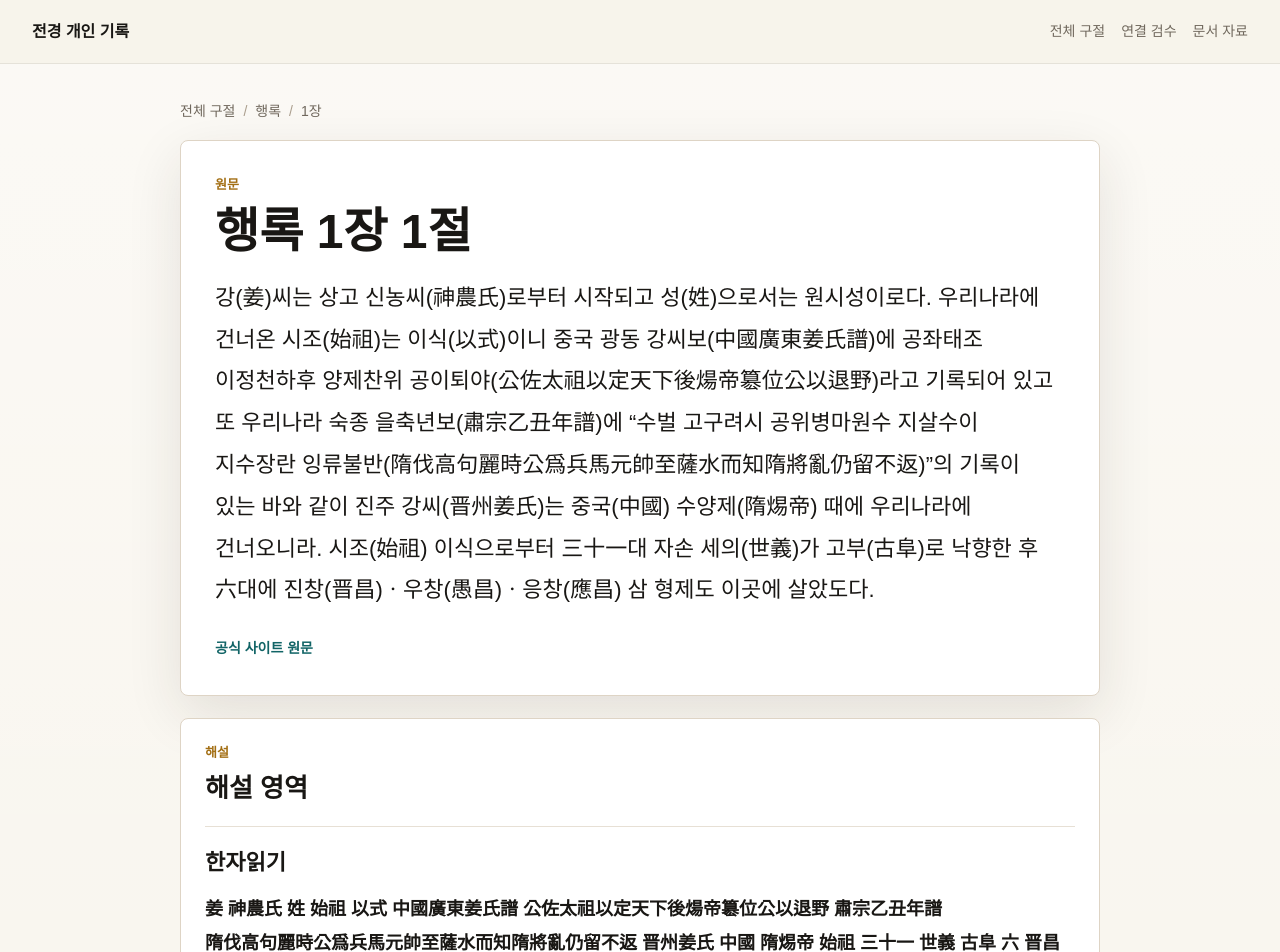
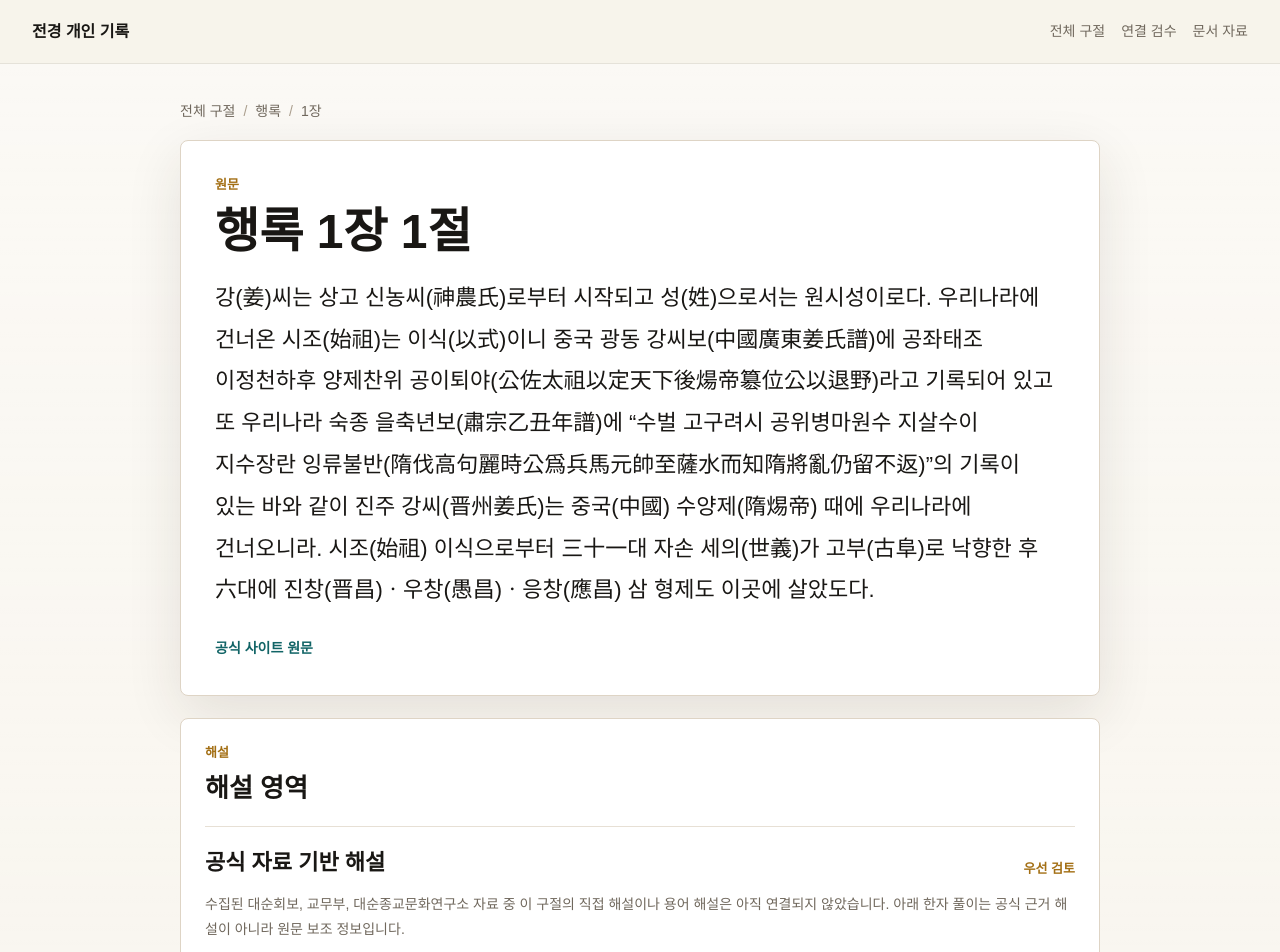
Before and after one commit to lsk7209/daeson-wiki, a Next.js app: page /verses/haengrok-1-1 in a window 1280 px wide. Shown: the top 952 px of the page. Built offline with nearby package versions, Linux system fonts and the light colour scheme.

Commit message:
Prioritize official source commentary

```diff
--- a/app/globals.css
+++ b/app/globals.css
@@ -570,12 +570,66 @@ li p {
   margin-bottom: 0;
 }
 
+.source-commentary-section,
 .hanja-section,
 .commentary-draft {
   display: grid;
   gap: 12px;
   padding-top: 18px;
   border-top: 1px solid rgba(222, 212, 197, 0.72);
+}
+
+.source-commentary-heading {
+  display: flex;
+  align-items: end;
+  justify-content: space-between;
+  gap: 16px;
+}
+
+.source-commentary-heading h3 {
+  margin-bottom: 0;
+}
+
+.source-commentary-heading span {
+  color: var(--gold);
+  font-size: 13px;
+  font-weight: 800;
+}
+
+.source-commentary-list {
+  display: grid;
+  gap: 0;
+}
+
+.source-commentary-row {
+  display: grid;
+  gap: 8px;
+  padding: 14px 0;
+  border-top: 1px solid rgba(222, 212, 197, 0.72);
+}
+
+.source-commentary-row a {
+  display: grid;
+  gap: 4px;
+}
+
+.source-commentary-row strong {
+  color: var(--accent);
+  font-size: 17px;
+}
+
+.source-commentary-row span {
+  color: var(--gold);
+  font-size: 13px;
+  font-weight: 800;
+}
+
+.source-commentary-row p,
+.source-commentary-empty {
+  margin-bottom: 0;
+  color: var(--muted);
+  font-size: 14px;
+  line-height: 1.75;
 }
 
 .hanja-section h3,
--- a/app/verses/[id]/page.tsx
+++ b/app/verses/[id]/page.tsx
@@ -8,7 +8,10 @@ import {
   shouldUseLongHanjaMode,
 } from "@/lib/hanja";
 import { getSourceLinksForVerse } from "@/lib/source-links";
-import type { VerseSourceLink } from "@/lib/source-types";
+import type {
+  VerseSourceLink,
+  VerseSourceLinkWithDocument,
+} from "@/lib/source-types";
 import {
   getAdjacentVerses,
   getAllVerses,
@@ -50,6 +53,9 @@ export default async function VersePage({ params }: VersePageProps) {
 
   const adjacent = getAdjacentVerses(verse.id);
   const relatedSources = getSourceLinksForVerse(verse.id);
+  const officialCommentarySources = relatedSources.filter(
+    isOfficialCommentarySource,
+  );
   const hanjaAnnotations = hasHanja(verse.text)
     ? getHanjaAnnotations(verse.text)
     : [];
@@ -85,6 +91,35 @@ export default async function VersePage({ params }: VersePageProps) {
           <h2>해설 영역</h2>
         </header>
 
+        <section className="source-commentary-section">
+          <div className="source-commentary-heading">
+            <h3>공식 자료 기반 해설</h3>
+            <span>우선 검토</span>
+          </div>
+          {officialCommentarySources.length > 0 ? (
+            <div className="source-commentary-list">
+              {officialCommentarySources.map((sourceLink) => (
+                <article className="source-commentary-row" key={sourceLink.id}>
+                  <a href={sourceLink.document.url} rel="noreferrer">
+                    <strong>{sourceLink.document.title}</strong>
+                    <span>
+                      {sourceLink.document.sourceName} ·{" "}
+                      {getRelationLabel(sourceLink.relationType)}
+                    </span>
+                  </a>
+                  <p>{sourceLink.evidenceSnippet}</p>
+                </article>
+              ))}
+            </div>
+          ) : (
+            <p className="source-commentary-empty">
+              수집된 대순회보, 교무부, 대순종교문화연구소 자료 중 이 구절의
+              직접 해설이나 용어 해설은 아직 연결되지 않았습니다. 아래 한자
+              풀이는 공식 근거 해설이 아니라 원문 보조 정보입니다.
+            </p>
+          )}
+        </section>
+
         {hanjaAnnotations.length > 0 ? (
           <section className="hanja-section">
             <h3>한자읽기</h3>
@@ -103,7 +138,7 @@ export default async function VersePage({ params }: VersePageProps) {
 
             {hanjaExplanations.length > 0 ? (
               <dl className="hanja-list">
-                <dt className="hanja-list-title">한자해석</dt>
+                <dt className="hanja-list-title">기초 한자해설</dt>
                 {hanjaExplanations.map((annotation) => (
                   <div key={annotation.id}>
                     <dt>
@@ -185,6 +220,17 @@ function getRelationLabel(relationType: VerseSourceLink["relationType"]) {
   return "관련 인용";
 }
 
+function isOfficialCommentarySource(sourceLink: VerseSourceLinkWithDocument) {
+  if (sourceLink.reviewStatus === "rejected") {
+    return false;
+  }
+
+  return (
+    sourceLink.relationType === "direct_interpretation" ||
+    sourceLink.relationType === "term_gloss"
+  );
+}
+
 function getDisplayHanjaMeaning(annotation: {
   meaning: string;
   reading: string;
```
